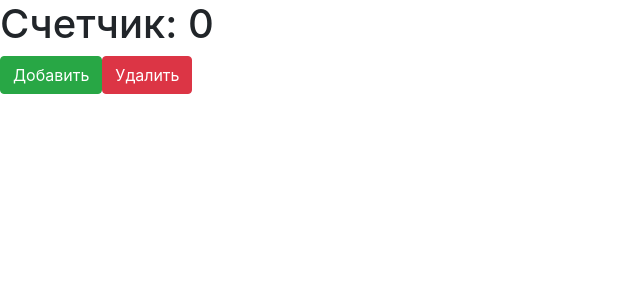
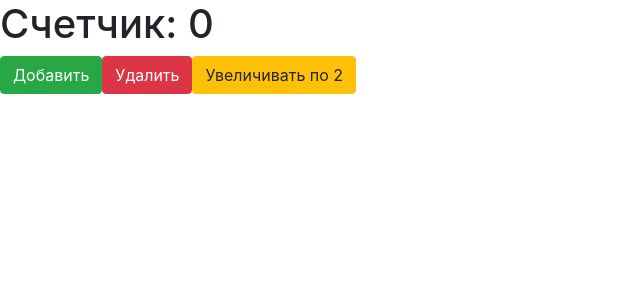
Before and after one commit to mytrofanov/Hook, a React (Create React App) app: page / in a window 1280 px wide. Shown: the top 300 px of the page, without its empty margins (0-640 px from the left). Built offline with nearby package versions, Linux system fonts and the light colour scheme.

Commit message:
Hook - useState. Обращение к предыдущему состоянию

```diff
--- a/src/App.js
+++ b/src/App.js
@@ -10,12 +10,16 @@ function App() {
     function reduction () {
         setCounter(counter-1)
     }
-
+    function double () {
+        setCounter(prev => prev +1)
+        setCounter(prev => prev +1) //только обращаясь к предыдущему состоянию можно вызвать useState два раза
+    }
   return (
     <div>
   <h1>Счетчик: {counter}</h1>
       <button onClick={add} className="btn btn-success">Добавить</button>
       <button onClick={reduction} className="btn btn-danger">Удалить</button>
+      <button onClick={double} className="btn btn-warning">Увеличивать по 2</button>
     </div>
   );
 }
```
